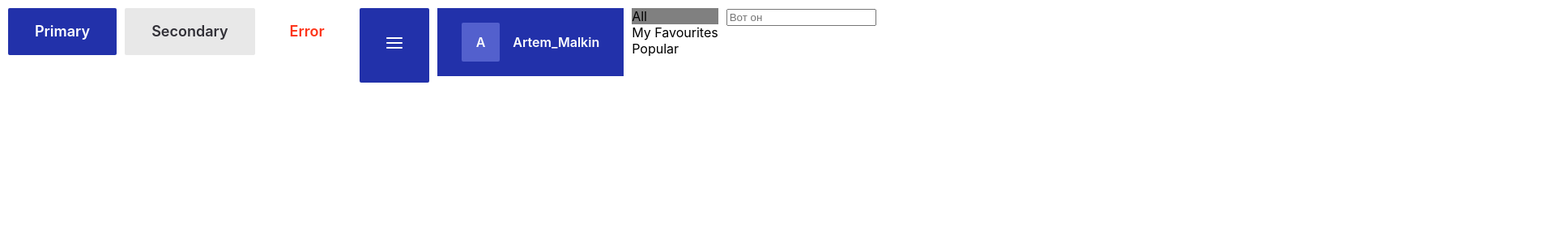
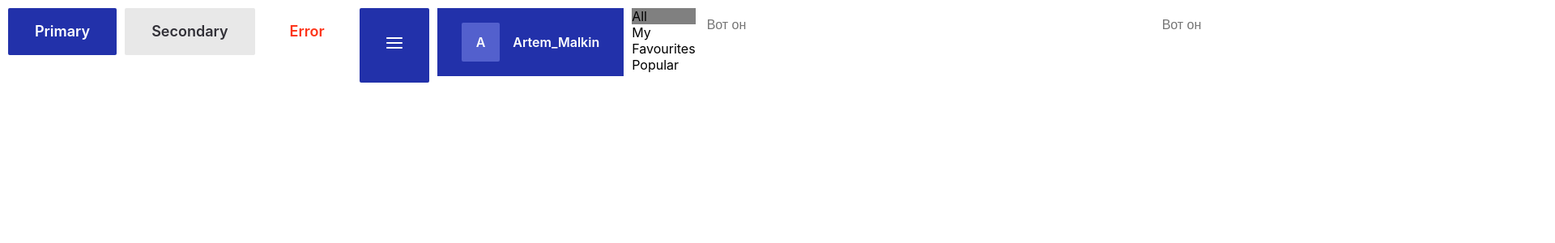
Before and after one commit to Shovgur/React_Block, a React (Create React App) app: page / in a window 1280 px wide. Shown: the top 300 px of the page at 81% size, 1920 px wide, since content can reach past the window. Built offline with nearby package versions, Linux system fonts and the light colour scheme.

Commit message:
added input

```diff
--- a/src/App.tsx
+++ b/src/App.tsx
@@ -7,6 +7,9 @@ import UserName from "./Components/UserName";
 //@ts-ignore
 import styles from "./App.module.css";
 import Input from "./Components/Input";
+import { editableInputTypes } from "@testing-library/user-event/dist/utils";
+import { InputTypes } from "./Components/Input/Input";
+
 
 enum Tabs {
   All = "all",
@@ -85,14 +88,23 @@ const App = () => {
         })}
       </div>
       <Input
+        type = {InputTypes.Default}
         value={inputValue}
         onChange={onChange}
         placeholder={"Вот он"}
-        // disabled={false}
-        // title={"Какое-то название инпута"}
-        // error={"Error text"}
       />
-      <div>{inputValue}</div>
+      <Input
+        type = {InputTypes.Disable}
+        value={inputValue}
+        onChange={onChange}
+        placeholder={"Вот он"}
+      />
+      <Input
+        type = {InputTypes.Error}
+        value={inputValue}
+        onChange={onChange}
+        placeholder={"Вот он"}
+      />
     </div>
   );
 };
--- a/src/Components/Input/Input.module.css
+++ b/src/Components/Input/Input.module.css
@@ -0,0 +1,10 @@
+.input {
+    font-weight: 400;
+    font-size: 16px;
+    line-height: 20px;
+    border: 2px solid transparent;
+    height: 35px;
+    width: 544px;
+    display: flex;
+    flex-direction: column;
+}
--- a/src/Components/Input/Input.tsx
+++ b/src/Components/Input/Input.tsx
@@ -1,43 +1,44 @@
 import React, { FC, ChangeEvent } from "react";
+import classNames from "classnames";
+//@ts-ignore
+import styles from "./Input.module.css";
+import { type } from "os";
 
-//@ts-ignore
-import styles from "Input.module.css";
+export enum InputTypes {
+  Default = "default",
+  Disable = "disable",
+  Error = "error",
+}
 
 type InputProps = {
   value: string;
   onChange: (value: string) => void;
   placeholder?: string;
   disabled?: boolean;
+  error?: string;
   title?: string;
-  error?: string;
+  type: InputTypes;
 };
 
-const Input: FC<InputProps> = ({
-  value,
-  onChange,
-  placeholder,
-  disabled,
-  title,
-  error,
-}) => {
+const Input: FC<InputProps> = (props) => {
+  const { value, onChange, placeholder, disabled, error, title } = props;
   const onChangeInput = (event: ChangeEvent<HTMLInputElement>) => {
     onChange(event.target.value);
   };
 
   return (
     <div>
-      {title && <div>{title}</div>}
+      {title && <div className={styles.title}>{title}</div>}
       <input
+        className={classNames(styles.input, { [styles.inputError]: error })}
         value={value}
         onChange={onChangeInput}
         placeholder={placeholder}
         disabled={disabled}
       />
-      {error && <div>{error}</div>}
+      {error && <div className={styles.textError}>{error}</div>}
     </div>
   );
 };
 
 export default Input;
-
-// input.on('change', (event) => {event.target.value})
```
